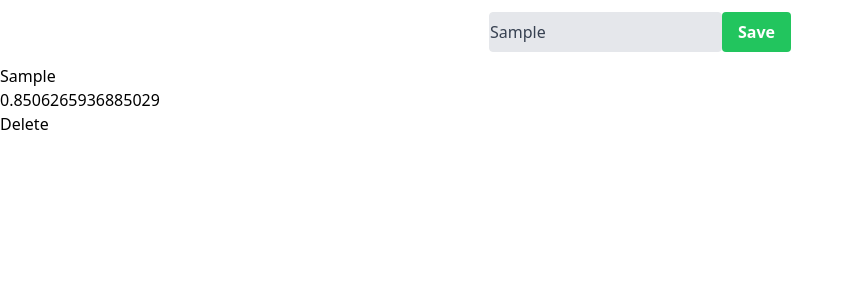
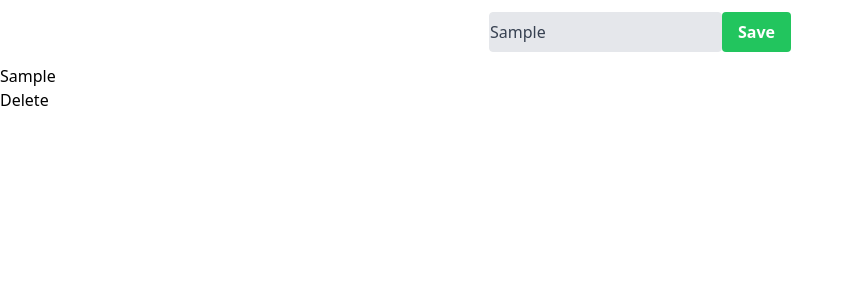
Before and after one commit to cvalencia1991/Todo-List-TypeScript-React, a React (Create React App) app: page / in a window 1280 px wide. Both pictures are taken after typing "Sample" into the empty fields and a click on the button "Save". Shown: the top 300 px of the page, without its empty margins (0-854 px from the left). Built offline with nearby package versions, Linux system fonts and the light colour scheme.

Commit message:
Add  Delete Button

```diff
--- a/src/App.tsx
+++ b/src/App.tsx
@@ -22,11 +22,15 @@ const App = (): JSX.Element => {
     }
   };
 
+  const deleteTasks = (id: number) => {
+    setTasks(prev => prev.filter(task => task.id !== id));
+  };
+
   return (
     <>
       <main>
         <TaskForm  handleSubmit={handleSubmit} setnewTask={setnewTask} newTask={newTask} />
-        <Taskview tasks={tasks} />
+        <Taskview  handleDelete={deleteTasks} tasks={tasks} />
       </main>
     </>
   );
--- a/src/components/TaskCard.tsx
+++ b/src/components/TaskCard.tsx
@@ -3,15 +3,15 @@ import { ITask } from "../interfaces/ITask";
 
 interface TaskCardProps {
     task: ITask;
+    handleDelete: (id: number) => void
 }
 
-const TaskCard = ({task}:TaskCardProps) => {
+const TaskCard = ({task, handleDelete}:TaskCardProps) => {
     return (
         <div>
             <h1>{task.name}</h1>
-            <p>{task.id}</p>
             <h2>{task.done}</h2>
-            <button>Delete</button>
+            <button onClick={handleDelete.bind(null,task.id)}>Delete</button>
         </div>
     );
 };
--- a/src/components/Taskview.tsx
+++ b/src/components/Taskview.tsx
@@ -2,12 +2,13 @@ import { ITask } from "../interfaces/ITask";
 import TaskCard from "./TaskCard";
 interface Props {
   tasks: ITask[];
+  handleDelete: (id: number) => void
 }
 
-const Taskview = ({ tasks }: Props) => {
+const Taskview = ({ tasks, handleDelete }: Props) => {
   return (
     <ul>
-          {tasks.map((task) => <li key={task.id}><TaskCard task={task} /></li> )}
+          {tasks.map((task) => <li key={task.id}><TaskCard handleDelete={handleDelete} task={task} /></li> )}
     </ul>
   );
 };
--- a/src/interfaces/ITask.ts
+++ b/src/interfaces/ITask.ts
@@ -4,7 +4,7 @@ import { FormEventHandler } from "react";
 
 export interface ITask {
   name: string;
-  id?: number;
+  id: number;
   done: boolean;
 }
 
```
